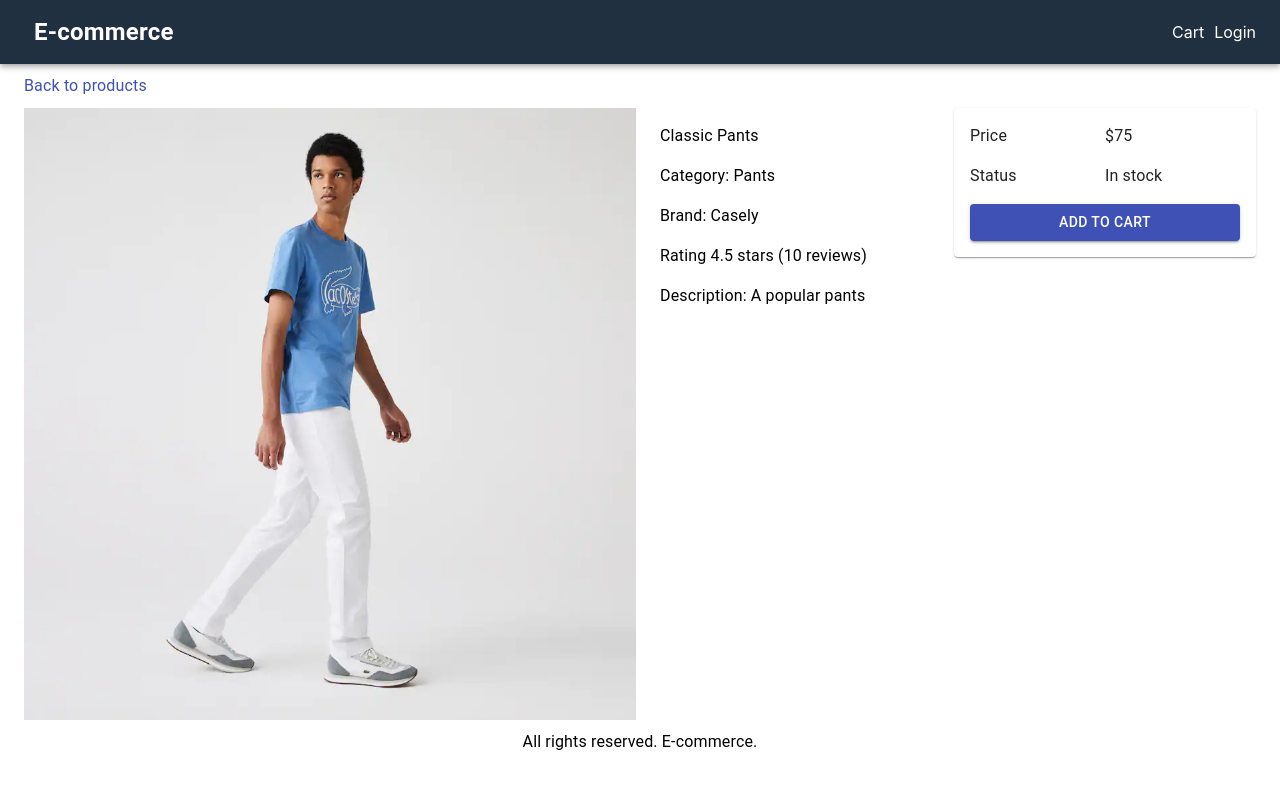
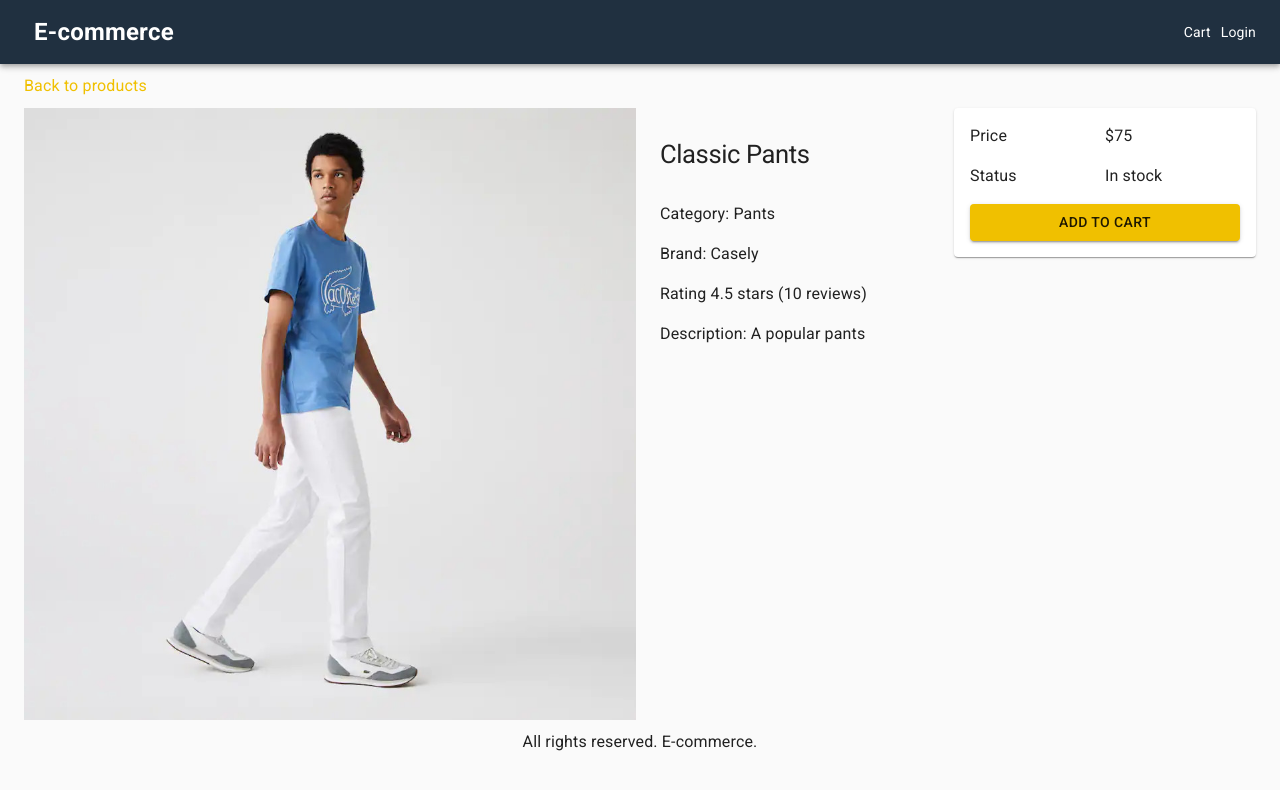
Before and after one commit to phanmhung/next-Ecommerce-app, a Next.js app: page /product/classic-pants in a window 1280 px wide. Shown: the top 790 px of the page. Built offline with nearby package versions, Linux system fonts and the light colour scheme.

Commit message:
add UI theme

```diff
--- a/components/Layout.jsx
+++ b/components/Layout.jsx
@@ -8,21 +8,54 @@
   Typography,
   Container,
   Link,
+  CssBaseline,
+  ThemeProvider,
 } from '@material-ui/core';
 import useStyles from '../utils/styles';
+import { createTheme } from '@material-ui/core/styles';
 
 export default function Layout({ title, description, children }) {
+  const theme = createTheme({
+    typography: {
+      h1: {
+        fontSize: '1.6rem',
+        fontWeight: 400,
+        margin: '1rem 0',
+      },
+      h2: {
+        fontSize: '1.4rem',
+        fontWeight: 400,
+        margin: '1rem 0',
+      },
+      body1: {
+        fontWeight: 'normal',
+      },
+    },
+    palette: {
+      type: 'light',
+      primary: {
+        main: '#f0c000',
+      },
+      secondary: {
+        main: '#208080',
+      },
+    },
+  });
   return (
     <div>
       <Head>
         <title>{title ? `${title}- E-commerce` : 'E-commerce'}</title>
         {description && <meta name="description" content={description}></meta>}
       </Head>
+      <ThemeProvider theme={theme}>
+        <CssBaseline />
         <AppBar position="static" className={useStyles().navbar}>
           <Toolbar>
             <NextLink href="/" passHref>
               <Link>
-              <Typography className={useStyles().brand}>E-commerce</Typography>
+                <Typography className={useStyles().brand}>
+                  E-commerce
+                </Typography>
               </Link>
             </NextLink>
             <div className={useStyles().grow}></div>
@@ -40,6 +73,7 @@
         <footer className={useStyles().footer}>
           <Typography>All rights reserved. E-commerce.</Typography>
         </footer>
+      </ThemeProvider>
     </div>
   );
 }
--- a/pages/_document.js
+++ b/pages/_document.js
@@ -6,7 +6,12 @@
   render() {
     return (
       <Html lang="en">
-        <Head></Head>
+        <Head>
+          <link
+            rel="stylesheet"
+            href="https://fonts.googleapis.com/css?family=Roboto:300,400,500,700&display=swap"
+          />
+        </Head>
         <body>
           <Main />
           <NextScript />
--- a/pages/product/[slug].js
+++ b/pages/product/[slug].js
@@ -46,7 +46,9 @@
           <Grid item md={3} xs={12}>
             <List>
               <ListItem>
-                <Typography component="h1">{product.name}</Typography>{' '}
+                <Typography component="h1" variant="h1">
+                  {product.name}
+                </Typography>{' '}
               </ListItem>
               <ListItem>
                 <Typography>Category: {product.category}</Typography>{' '}
```
Lines whose indentation alone changed are shown as unchanged.
